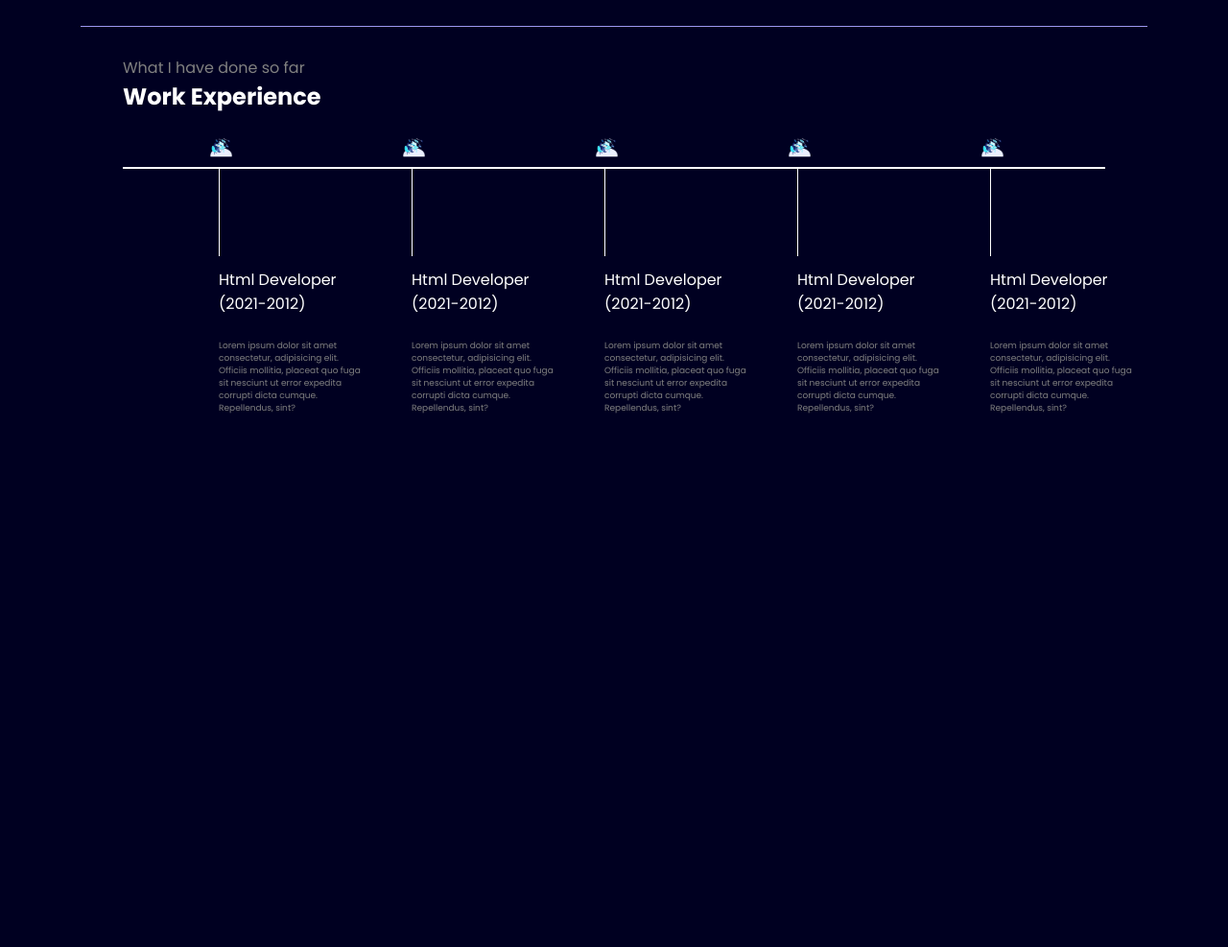
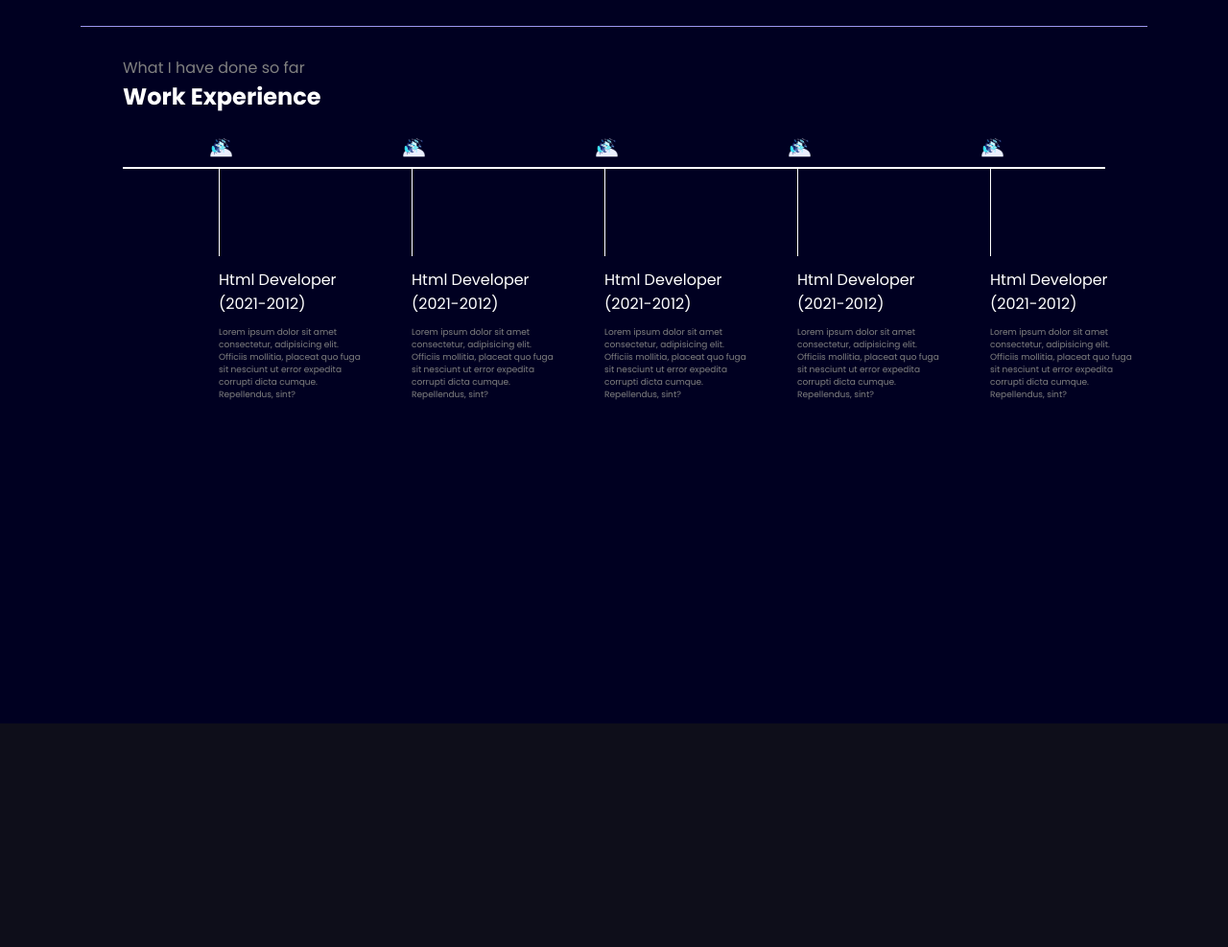
Before and after one commit to RiteshMaury97/My-Personal-Portfolio, a plain HTML site: page index.html in a window 1280 px wide. Shown: the part 482-1469 px from the top of the page at 96% size. Before the commit the page ends 1180 px from the top, so only its background shows below. Drawn offline with nearby package versions, Linux system fonts and the light colour scheme.

Commit message:
footer desgin left only

```diff
--- a/index.html
+++ b/index.html
@@ -86,7 +86,14 @@
             </div>
         </section>
     </main>
-
+<footer>
+    <div class="flex-footer">
+        <div class="first"></div>
+        <div class="Second"></div>
+        <div class="third"></div>
+        <div class="Four"></div>
+    </div>
+</footer>
     <!-- javascript files -->
     <!-- Load library from the CDN -->
     <script src="https://unpkg.com/typed.js@2.1.0/dist/typed.umd.js"></script>
--- a/style.css
+++ b/style.css
@@ -128,8 +128,17 @@ main hr {
 
 .vertical-des {
     position: relative;
-    top: 100px;
+    top: 86px;
     color: grey;
     width: 150px;
-    font-size:9px;
+    font-size: 9px;
 }
+footer {
+    background-color: #0e0e1a;
+    height: 233px;
+    margin-top: 56px;
+}
+.flex-footer{
+    display: flex;
+    padding: 23px 122px;
+}
```
